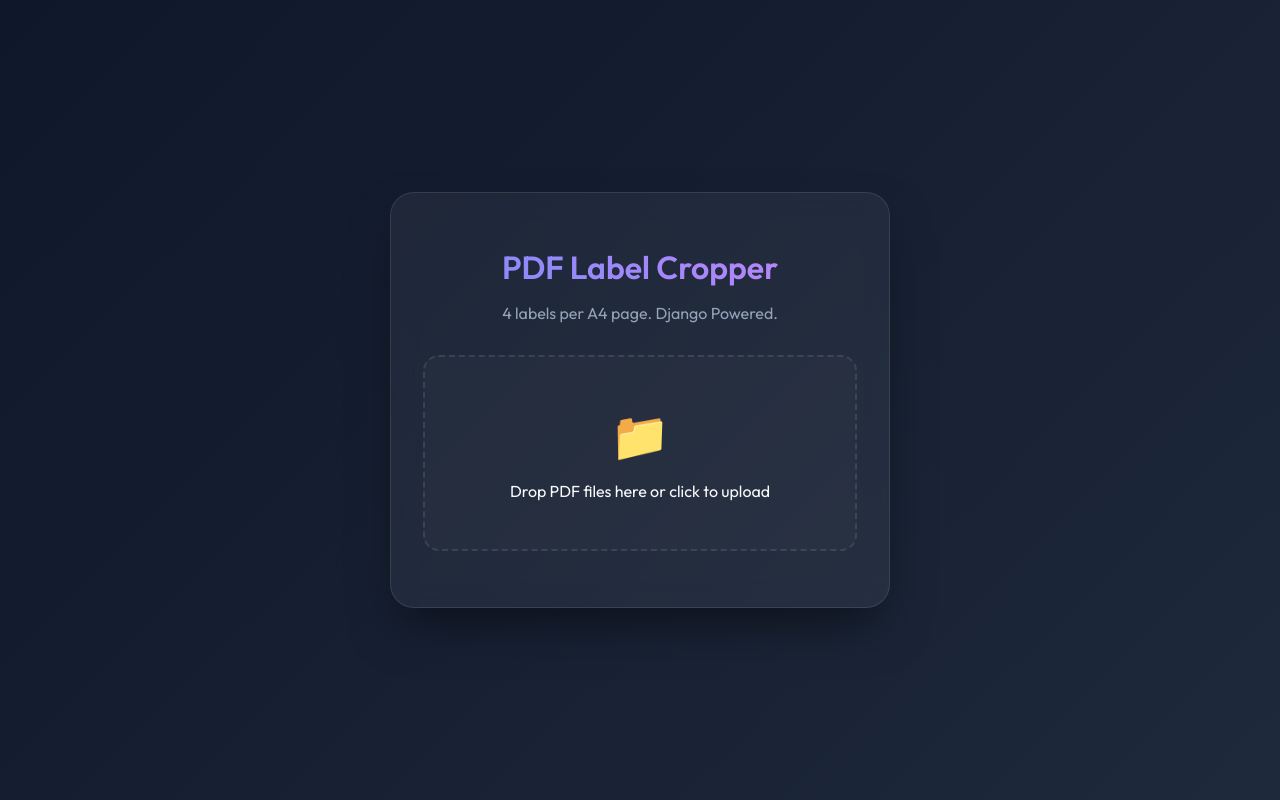
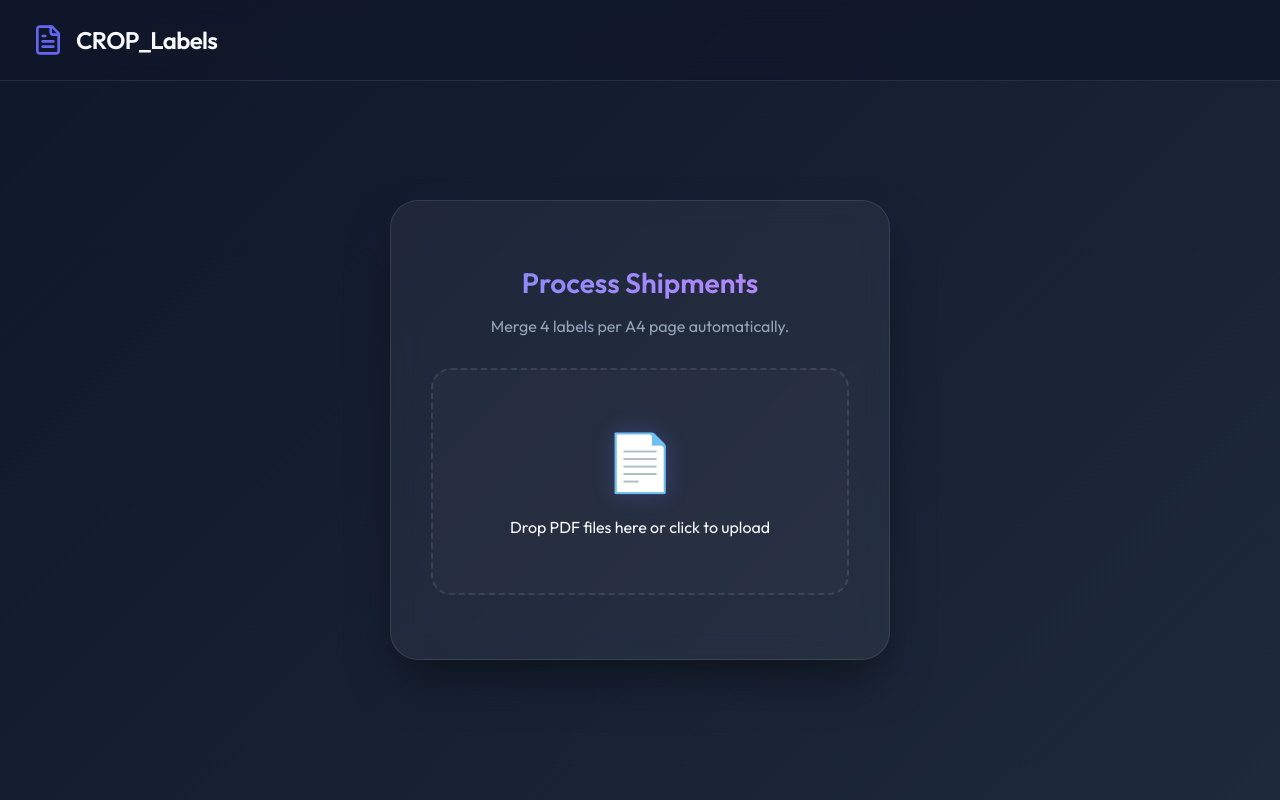
Before and after one commit to khimani-yug/CROP_Labels, a Django app: page / in a window 1280 px wide. Run offline with Django 5.2, Linux system fonts and the light colour scheme.

Commit message:
feat: add landing page with drag-and-drop PDF upload interface for shipping label processing

```diff
--- a/cropper_app/templates/cropper_app/index.html
+++ b/cropper_app/templates/cropper_app/index.html
@@ -3,7 +3,9 @@
 <head>
     <meta charset="UTF-8">
     <meta name="viewport" content="width=device-width, initial-scale=1.0">
-    <title>PDF Label Cropper - Django Online Tool</title>
+    <title>CROP_Labels - Fast & Precise Shipping Label Merger</title>
+    <meta name="description" content="Free online tool to crop and merge Flipkart shipping labels. Arrange 4 labels per A4 page perfectly with cutting guides. Secure and fast.">
+    <meta name="keywords" content="PDF cropper, shipping label merger, Flipkart label tool, A4 label printer, online PDF tool">
     <link href="https://fonts.googleapis.com/css2?family=Outfit:wght@300;400;600&display=swap" rel="stylesheet">
     <style>
         :root {
@@ -25,30 +27,63 @@
             color: var(--text);
             margin: 0;
             display: flex;
+            flex-direction: column;
             align-items: center;
             justify-content: center;
             min-height: 100vh;
             overflow-x: hidden;
-            padding: 20px;
+            padding: 80px 20px 20px;
+        }
+
+        .header {
+            position: fixed;
+            top: 0;
+            left: 0;
+            right: 0;
+            padding: 1.5rem 2rem;
+            background: rgba(15, 23, 42, 0.8);
+            backdrop-filter: blur(12px);
+            border-bottom: 1px solid var(--glass-border);
+            display: flex;
+            align-items: center;
+            justify-content: space-between;
+            z-index: 1000;
+        }
+
+        .logo {
+            display: flex;
+            align-items: center;
+            gap: 0.75rem;
+            text-decoration: none;
+            color: var(--text);
+            font-weight: 600;
+            font-size: 1.5rem;
+            letter-spacing: -0.025em;
+        }
+
+        .logo svg {
+            color: var(--primary);
+            width: 32px;
+            height: 32px;
         }
 
         .container {
             width: 100%;
             max-width: 500px;
-            padding: 2rem;
+            padding: 2.5rem;
             background: var(--glass);
             backdrop-filter: blur(12px);
             border: 1px solid var(--glass-border);
-            border-radius: 24px;
+            border-radius: 28px;
             box-shadow: 0 25px 50px -12px rgba(0, 0, 0, 0.5);
             text-align: center;
             animation: fadeIn 0.8s ease-out;
             overflow: hidden;
         }
 
-        h1 {
+        h2 {
             font-weight: 600;
-            font-size: 2rem;
+            font-size: 1.75rem;
             margin-bottom: 0.5rem;
             background: linear-gradient(to right, #818cf8, #c084fc);
             -webkit-background-clip: text;
@@ -63,99 +98,126 @@
 
         .drop-zone {
             width: 100%;
-            padding: 3rem 1.5rem;
+            padding: 3.5rem 1.5rem;
             border: 2px dashed var(--glass-border);
-            border-radius: 16px;
+            border-radius: 20px;
             cursor: pointer;
-            transition: all 0.3s ease;
+            transition: all 0.3s cubic-bezier(0.4, 0, 0.2, 1);
             display: flex;
             flex-direction: column;
             align-items: center;
             justify-content: center;
-            gap: 1rem;
+            gap: 1.25rem;
             position: relative;
             background: rgba(255, 255, 255, 0.02);
         }
 
         .drop-zone:hover, .drop-zone.drag-over {
             border-color: var(--primary);
-            background: rgba(99, 102, 241, 0.05);
+            background: rgba(99, 102, 241, 0.08);
+            transform: scale(1.01);
         }
 
         .upload-icon {
-            font-size: 3rem;
+            font-size: 3.5rem;
             color: var(--primary);
+            filter: drop-shadow(0 0 10px rgba(99, 102, 241, 0.3));
         }
 
         .file-list {
             text-align: left;
             margin-top: 1.5rem;
-            max-height: 150px;
+            max-height: 200px;
             overflow-y: auto;
-            font-size: 0.9rem;
+            font-size: 0.95rem;
         }
 
         .file-item {
-            padding: 8px 12px;
+            padding: 10px 16px;
             background: rgba(255, 255, 255, 0.05);
-            margin-bottom: 4px;
-            border-radius: 8px;
+            margin-bottom: 6px;
+            border-radius: 12px;
             display: flex;
             justify-content: space-between;
             align-items: center;
+            border: 1px solid transparent;
+            transition: all 0.2s ease;
+        }
+
+        .file-item:hover {
+            background: rgba(255, 255, 255, 0.08);
+            border-color: var(--glass-border);
         }
 
         .btn-submit {
             width: 100%;
-            padding: 1rem;
+            padding: 1.1rem;
             margin-top: 2rem;
             background: var(--primary);
             color: white;
             border: none;
-            border-radius: 12px;
+            border-radius: 14px;
             font-weight: 600;
-            font-size: 1rem;
+            font-size: 1.1rem;
             cursor: pointer;
-            transition: all 0.3s ease;
+            transition: all 0.3s cubic-bezier(0.4, 0, 0.2, 1);
             display: none;
+            box-shadow: 0 4px 6px -1px rgba(0, 0, 0, 0.1), 0 2px 4px -1px rgba(0, 0, 0, 0.06);
         }
 
         .btn-submit:hover {
             background: var(--primary-hover);
             transform: translateY(-2px);
-            box-shadow: 0 10px 15px -3px rgba(99, 102, 241, 0.4);
+            box-shadow: 0 20px 25px -5px rgba(99, 102, 241, 0.4);
         }
 
         .loading {
             display: none;
             margin-top: 1rem;
             color: var(--primary);
+            font-weight: 500;
         }
 
         @keyframes fadeIn {
             from { opacity: 0; transform: translateY(20px); }
             to { opacity: 1; transform: translateY(0); }
         }
+
+        /* Custom Scrollbar */
+        .file-list::-webkit-scrollbar {
+            width: 6px;
+        }
+        .file-list::-webkit-scrollbar-thumb {
+            background: var(--glass-border);
+            border-radius: 10px;
+        }
     </style>
 </head>
 <body>
 
+    <header class="header">
+        <a href="/" class="logo">
+            <svg xmlns="http://www.w3.org/2000/svg" width="24" height="24" viewBox="0 0 24 24" fill="none" stroke="currentColor" stroke-width="2" stroke-linecap="round" stroke-linejoin="round" class="lucide lucide-file-text"><path d="M15 2H6a2 2 0 0 0-2 2v16a2 2 0 0 0 2 2h12a2 2 0 0 0 2-2V7Z"/><path d="M14 2v4a2 2 0 0 0 2 2h4"/><path d="M10 9H8"/><path d="M16 13H8"/><path d="M16 17H8"/></svg>
+            <span>CROP_Labels</span>
+        </a>
+    </header>
+
     <div class="container">
-        <h1>PDF Label Cropper</h1>
-        <p>4 labels per A4 page. Django Powered.</p>
+        <h2>Process Shipments</h2>
+        <p>Merge 4 labels per A4 page automatically.</p>
 
         <form id="upload-form" action="/upload" method="post" enctype="multipart/form-data">
             {% csrf_token %}
             <div id="drop-zone" class="drop-zone">
-                <span class="upload-icon">📁</span>
+                <span class="upload-icon">📄</span>
                 <span>Drop PDF files here or click to upload</span>
                 <input type="file" id="pdf-files" name="pdf_files" multiple accept=".pdf" style="display: none;">
             </div>
 
             <div id="file-list" class="file-list"></div>
 
-            <button type="submit" id="btn-submit" class="btn-submit">Process & Download</button>
-            <div id="loading" class="loading">Processing your labels...</div>
+            <button type="submit" id="btn-submit" class="btn-submit">Process & Download All</button>
+            <div id="loading" class="loading">Processing labels...</div>
         </form>
     </div>
 
```
